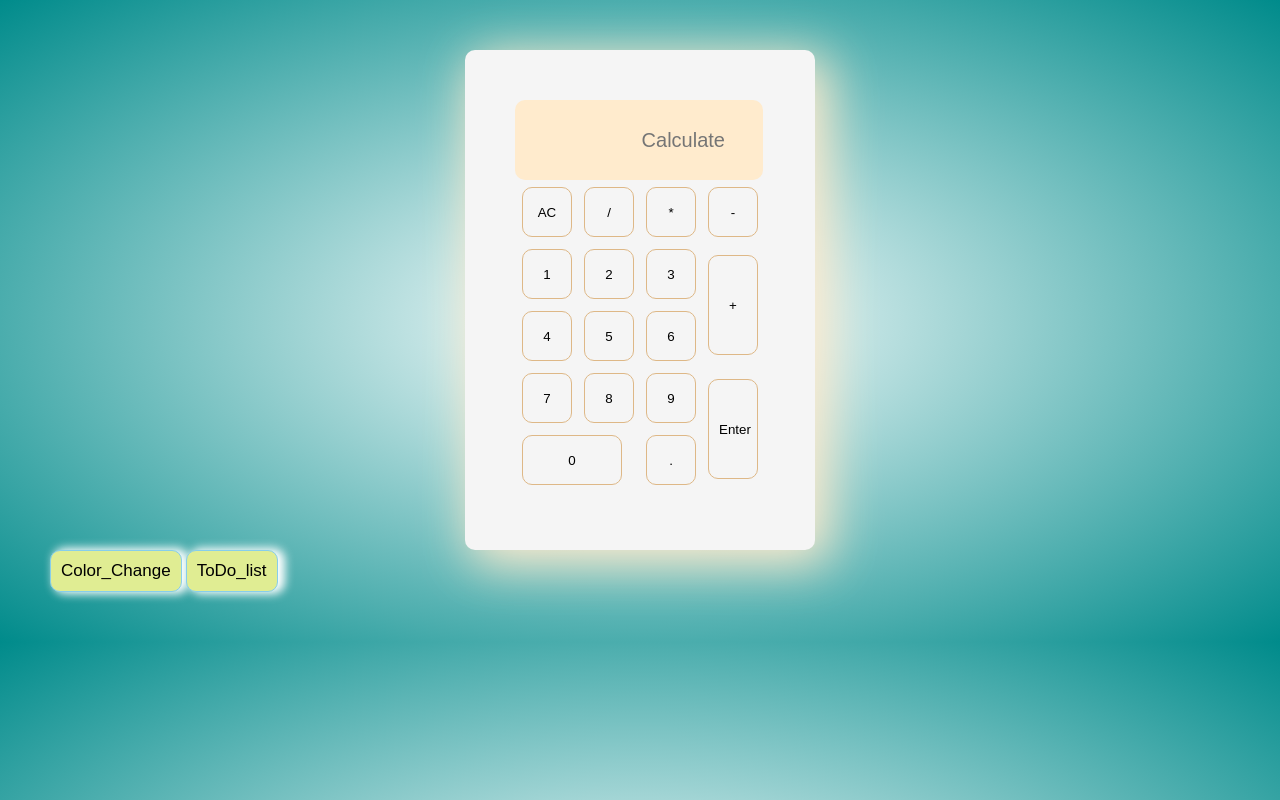
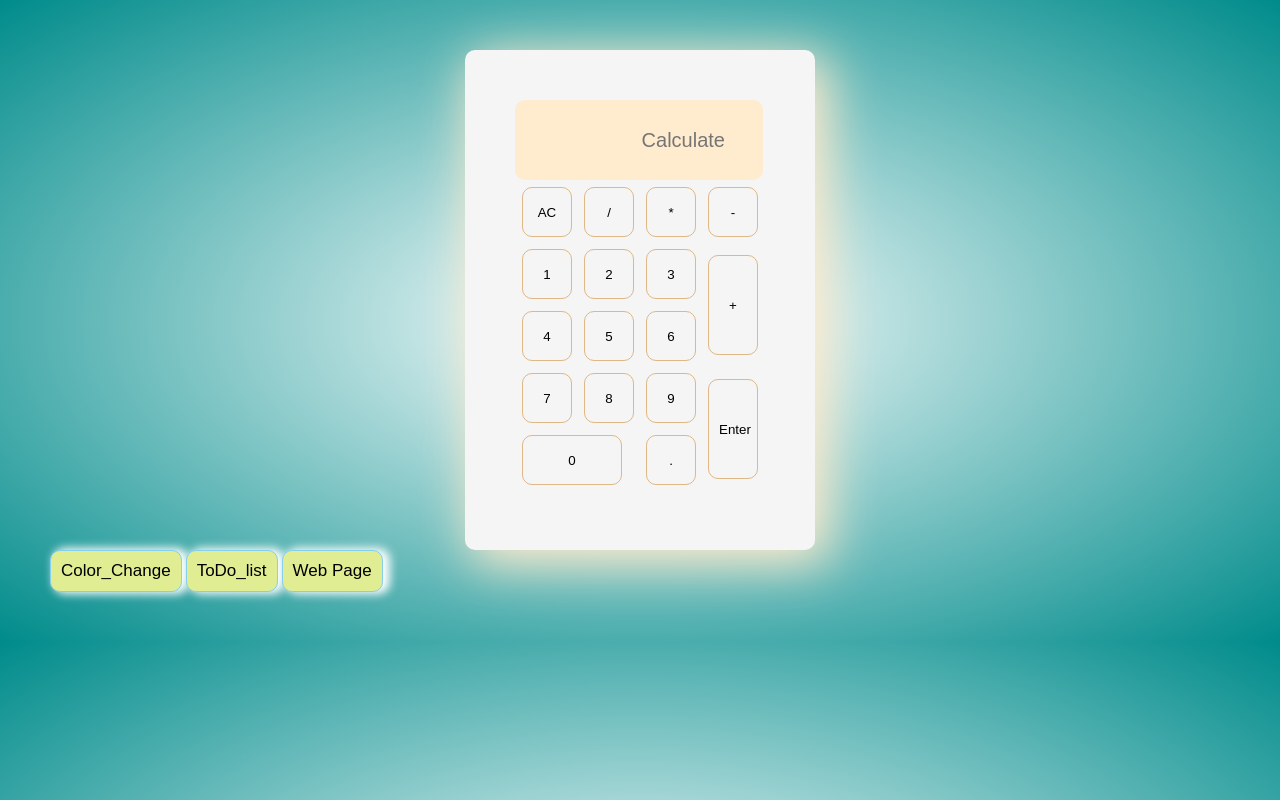
Before and after one commit to Nagarasu0408/Nagarasu0408.github.io, a plain HTML site: page index.html in a window 1280 px wide. Drawn offline with Linux system fonts and the light colour scheme.

Commit message:
Update index.html

```diff
--- a/index.html
+++ b/index.html
@@ -45,6 +45,7 @@
 	<div class="Navigate">
 		<button type="button" id="Nav_button" onclick="nextPage()">Color_Change</button>
 		<button type="button" id="Nav_button" onclick="nextPage2()">ToDo_list</button>
+		<button type="button" id="Nav_button" onclick="nextPage3()">Web Page</button>
 	</div>
 	<script type="text/javascript" src="js/index.js"></script>
 </body>
```
